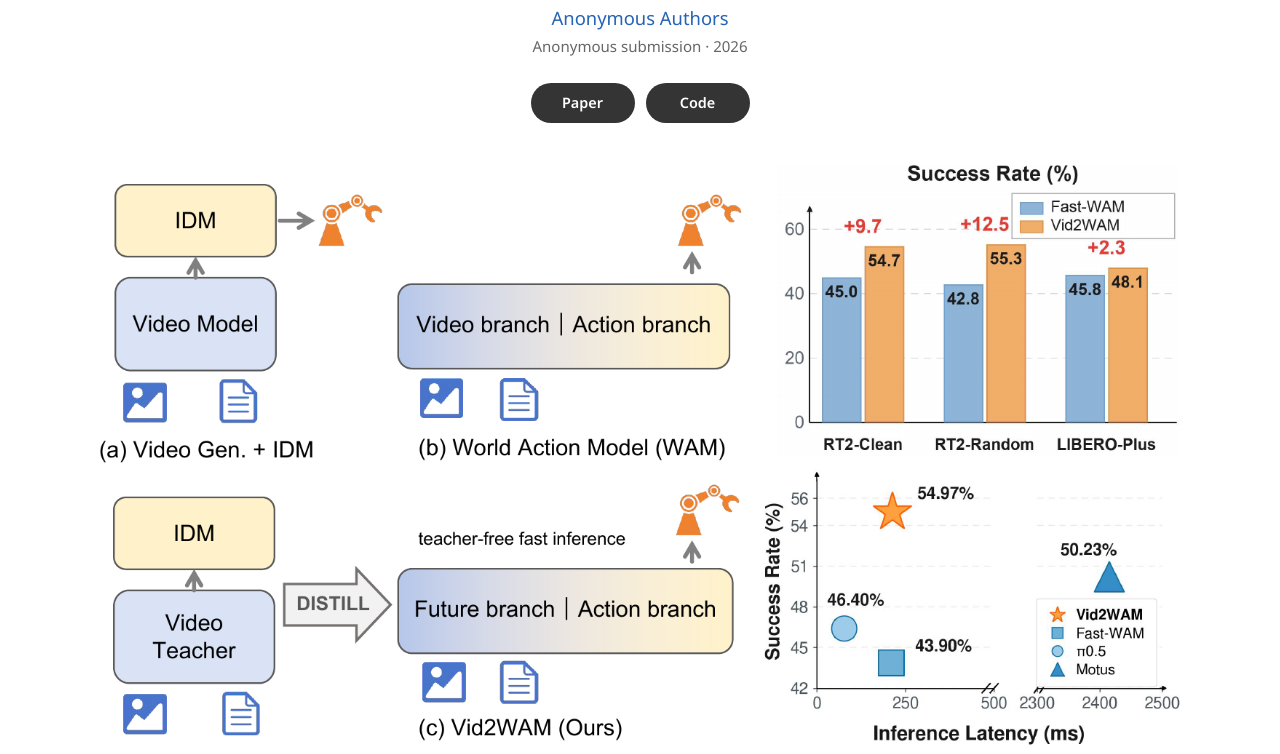
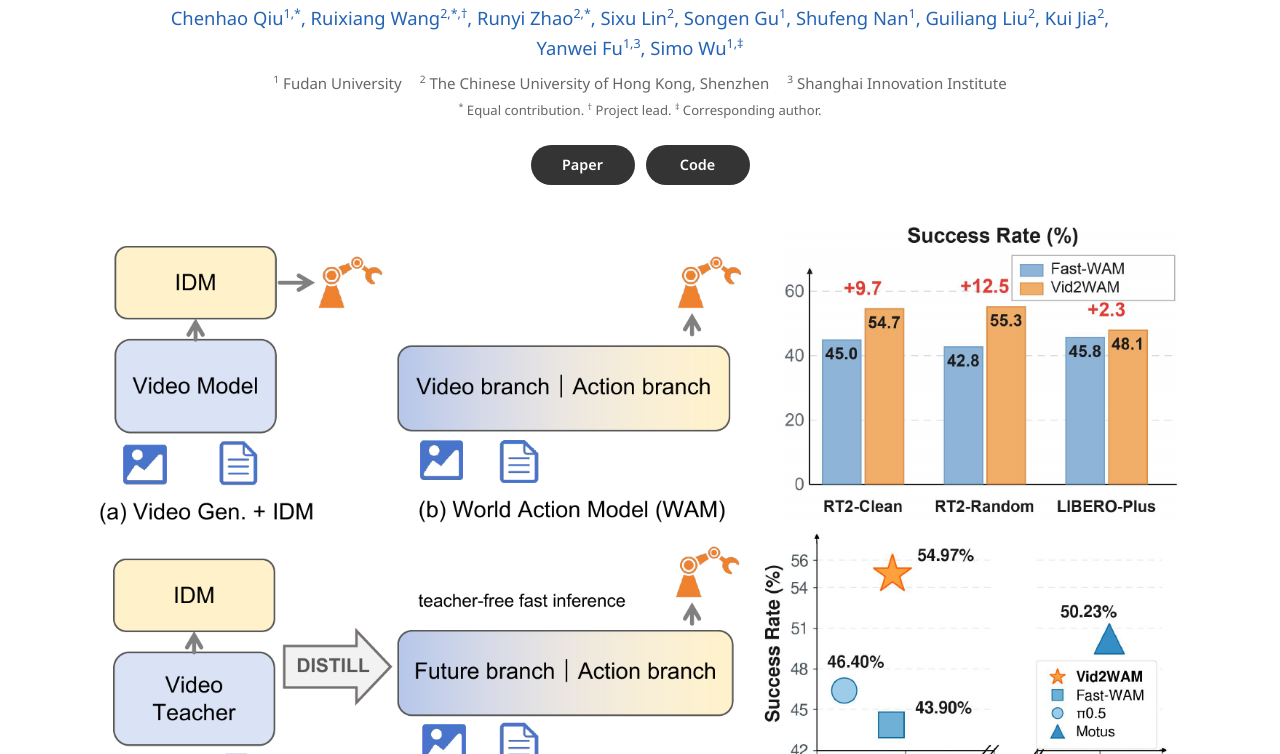
Before and after one commit to qch-FA/vid2wam-website, a plain HTML site: page index.html in a window 1280 px wide. Shown: the part 306-1060 px from the top of the page. Drawn offline with Linux system fonts and the light colour scheme.

Commit message:
Add camera-ready authors and affiliations

```diff
--- a/index.html
+++ b/index.html
@@ -26,8 +26,24 @@
     <main>
       <header class="hero container">
         <h1><span>Vid2WAM:</span> Distilling Video Diffusion Priors into World Action Models</h1>
-        <p class="authors">Anonymous Authors</p>
-        <p class="affiliation">Anonymous submission · 2026</p>
+        <p class="authors">
+          <span>Chenhao Qiu<sup>1,*</sup></span>,
+          <span>Ruixiang Wang<sup>2,*,†</sup></span>,
+          <span>Runyi Zhao<sup>2,*</sup></span>,
+          <span>Sixu Lin<sup>2</sup></span>,
+          <span>Songen Gu<sup>1</sup></span>,
+          <span>Shufeng Nan<sup>1</sup></span>,
+          <span>Guiliang Liu<sup>2</sup></span>,
+          <span>Kui Jia<sup>2</sup></span>,
+          <span>Yanwei Fu<sup>1,3</sup></span>,
+          <span>Simo Wu<sup>1,‡</sup></span>
+        </p>
+        <p class="affiliation">
+          <span><sup>1</sup> Fudan University</span>
+          <span><sup>2</sup> The Chinese University of Hong Kong, Shenzhen</span>
+          <span><sup>3</sup> Shanghai Innovation Institute</span>
+        </p>
+        <p class="author-notes"><sup>*</sup> Equal contribution. <sup>†</sup> Project lead. <sup>‡</sup> Corresponding author.</p>
         <nav class="links" aria-label="Project resources">
           <a href="#" data-placeholder onclick="return false">Paper</a>
           <a href="#" data-placeholder onclick="return false">Code</a>
@@ -310,7 +326,7 @@
 
       <footer class="container">
         <p><b>Vid2WAM</b> · Distilling Video Diffusion Priors into World Action Models</p>
-        <p>Author and code links will be added after the anonymous review period.</p>
+        <p>Official project page for the AAAI 2027 publication.</p>
       </footer>
     </main>
   </body>
--- a/styles.css
+++ b/styles.css
@@ -51,15 +51,39 @@ h1 {
 h1 span { color: var(--blue); }
 
 .authors {
+  max-width: 980px;
   margin: 26px 0 0;
+  margin-inline: auto;
   color: var(--blue);
   font-size: 1.15rem;
 }
 
+.authors span { white-space: nowrap; }
+
+.authors sup,
+.affiliation sup,
+.author-notes sup {
+  font-size: 0.68em;
+  line-height: 0;
+  vertical-align: super;
+}
+
 .affiliation {
-  margin: 1px 0 0;
+  display: flex;
+  justify-content: center;
+  flex-wrap: wrap;
+  gap: 2px 18px;
+  margin: 7px auto 0;
   color: var(--muted);
   font-size: 0.94rem;
+}
+
+.affiliation span { white-space: nowrap; }
+
+.author-notes {
+  margin: 4px 0 0;
+  color: var(--muted);
+  font-size: 0.82rem;
 }
 
 .links {
```
Also changed, not shown: 1 other file.
